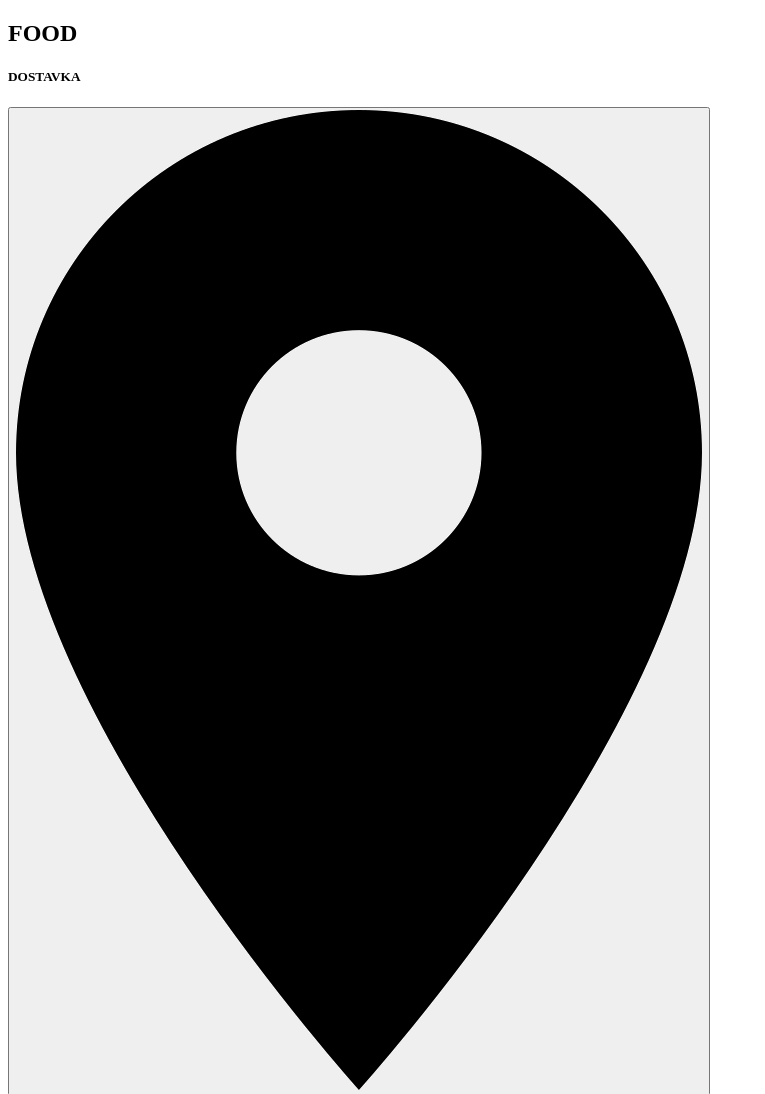
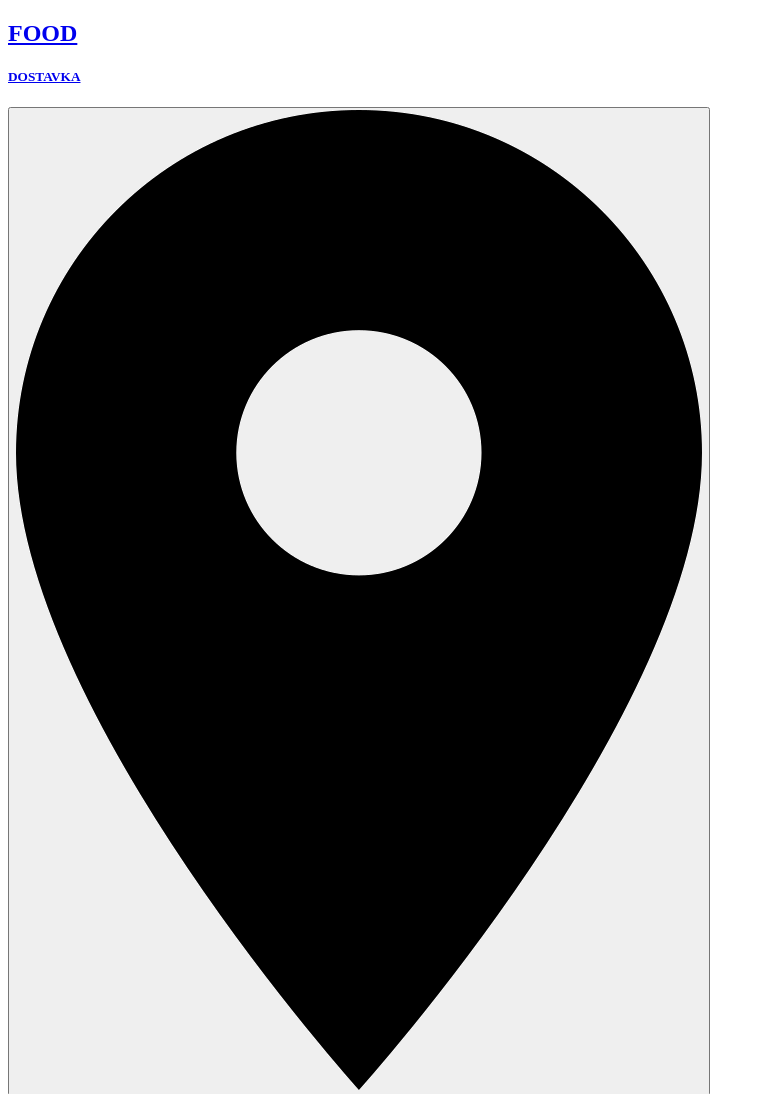
Before and after one commit to EduP217/food-dostavka-app, a website built with Vite: page src/views/cart.html in a window 1280 px wide. Shown: the top 1094 px of the page, without its empty margins (0-765 px from the left). Built offline with nearby package versions, Linux system fonts and the light colour scheme; a web font is replaced by a local one.

Commit message:
update link to index

```diff
--- a/src/css/small.css
+++ b/src/css/small.css
@@ -64,6 +64,10 @@ header.simple-header {
 
 header .title-logo {
   line-height: 0.2px;
+}
+
+header .title-logo a{
+  color: inherit;
 }
 
 header .title-logo h1 {
--- a/src/partials/header-simple.html
+++ b/src/partials/header-simple.html
@@ -1,5 +1,7 @@
 <section class="title-logo">
-  <h1>FOOD</h1>
-  <h5>DOSTAVKA</h5>
+  <a href="/">
+    <h1>FOOD</h1>
+    <h5>DOSTAVKA</h5>
+  </a>
 </section>
 <a href="/views/login.html" id="loginbutton">LOG IN</a>
--- a/src/partials/header.html
+++ b/src/partials/header.html
@@ -1,6 +1,8 @@
 <section class="title-logo">
-  <h1>FOOD</h1>
-  <h5>DOSTAVKA</h5>
+  <a href="/">
+    <h1>FOOD</h1>
+    <h5>DOSTAVKA</h5>
+  </a>
 </section>
 <div></div>
 <button type="button" id="iconLocation" class="geolocationbutton">
```
